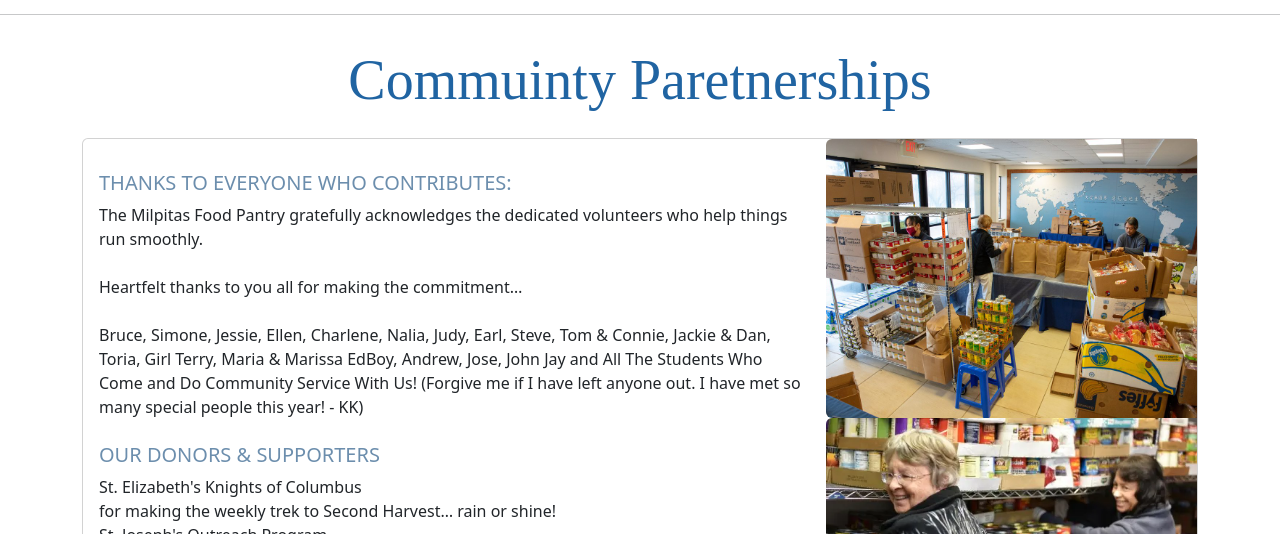
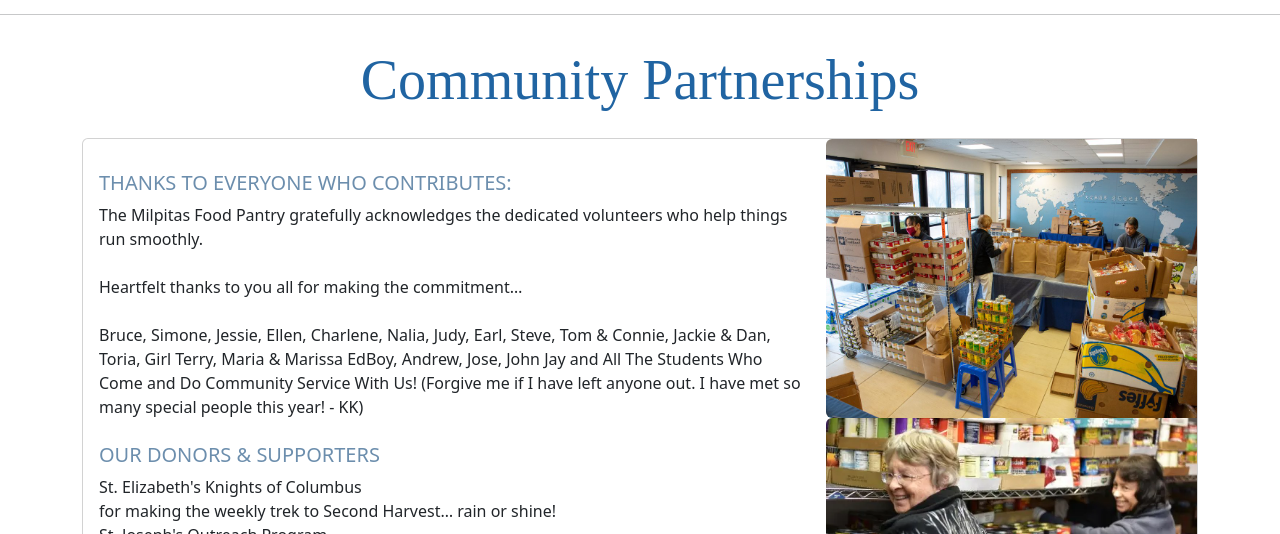
Before and after one commit to noOneCodes42/project-1, a plain HTML site: page community-partnerships.html in a window 1280 px wide. Shown: the part 566-1100 px from the top of the page. Drawn offline with nearby package versions, Linux system fonts and the light colour scheme.

Commit message:
Fixed spelling

```diff
--- a/community-partnerships.html
+++ b/community-partnerships.html
@@ -78,7 +78,7 @@
                 <div class="d-flex justify-content-center pt-3 pb-3">
                     <h2 id=how-to-help class="display-4"
                         style="color:#2064a2; font-weight: 400; font-family: Poppins; ">
-                        Commuinty Paretnerships
+                        Community Partnerships
                     </h2>
                 </div>
             </div>
```
